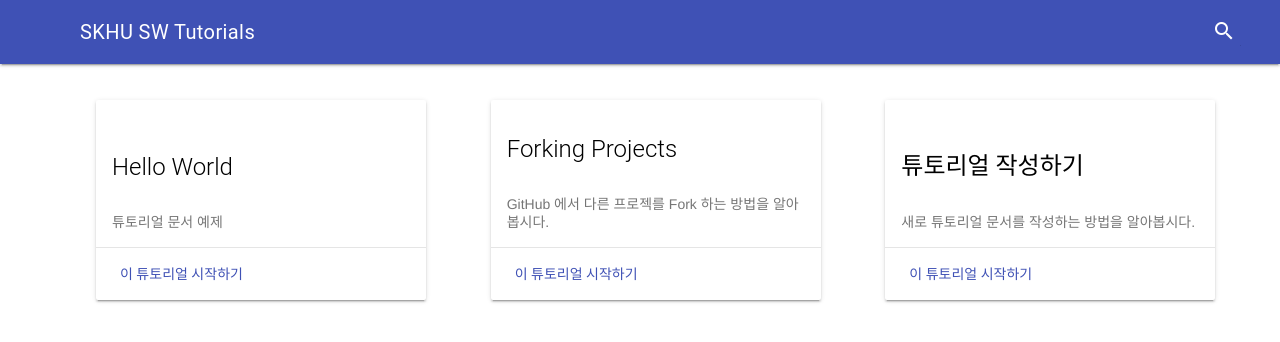
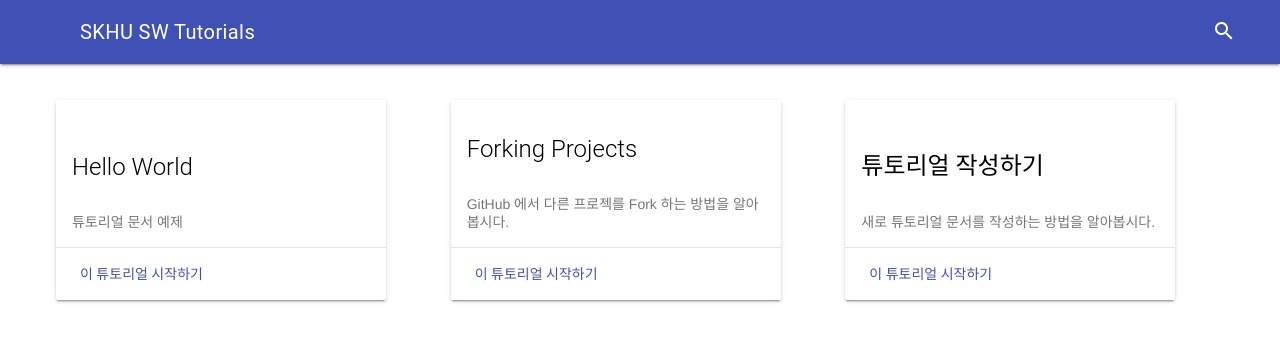
Before and after one commit to ubuntu-kr/tutorials, a Jekyll site: the page built from index.html, in a window 1280 px wide. Shown: the top 342 px of the page. Built offline with Jekyll 4.4.1, drawn with Linux system fonts in a browser that asks for light colours.

Commit message:
updated style

```diff
--- a/styles/style.css
+++ b/styles/style.css
@@ -2,6 +2,7 @@
   margin-top: 20px;
   max-width: 1200px;
   margin-left: auto;
+  margin-right: auto;
 }
 
 .tutorial-card{
```
